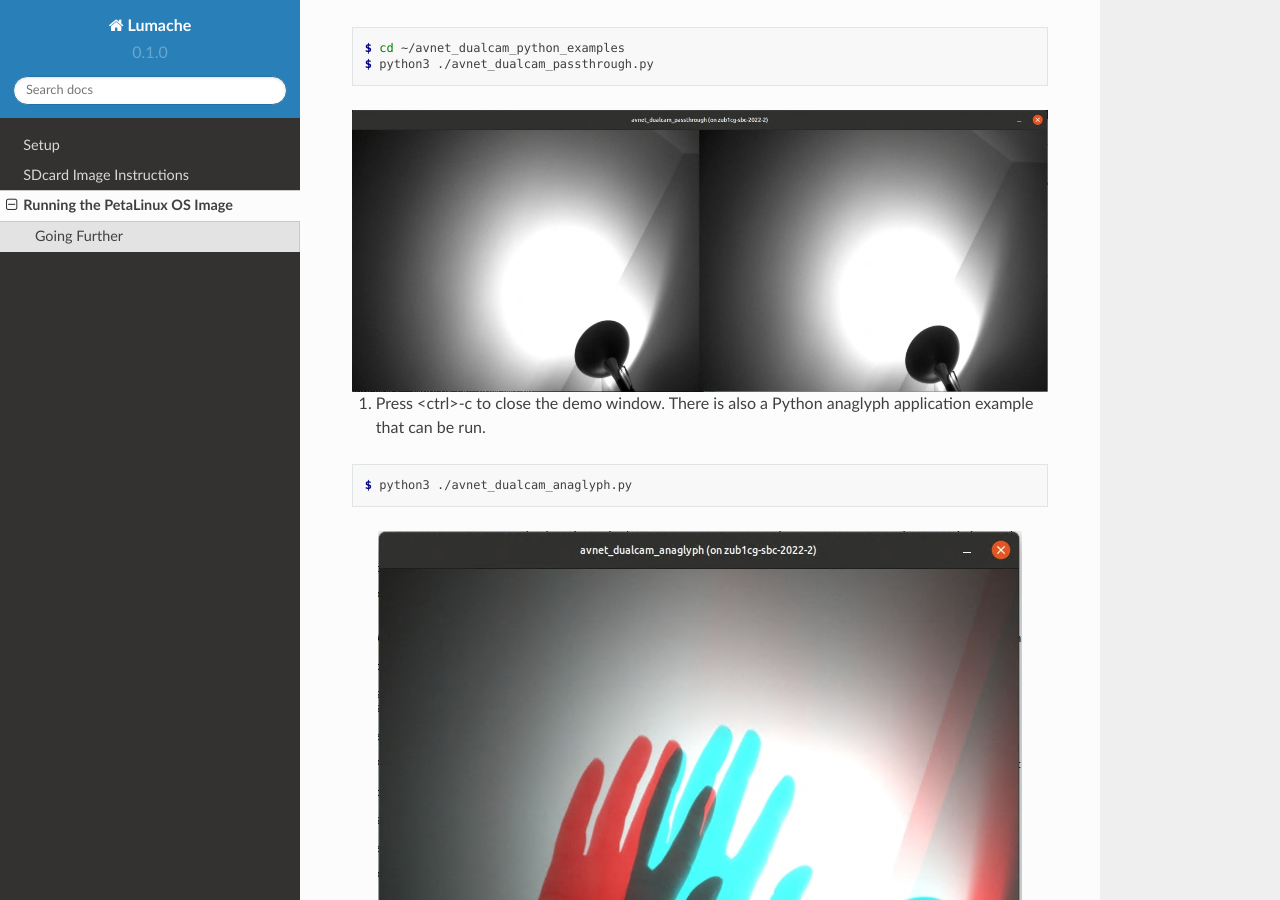
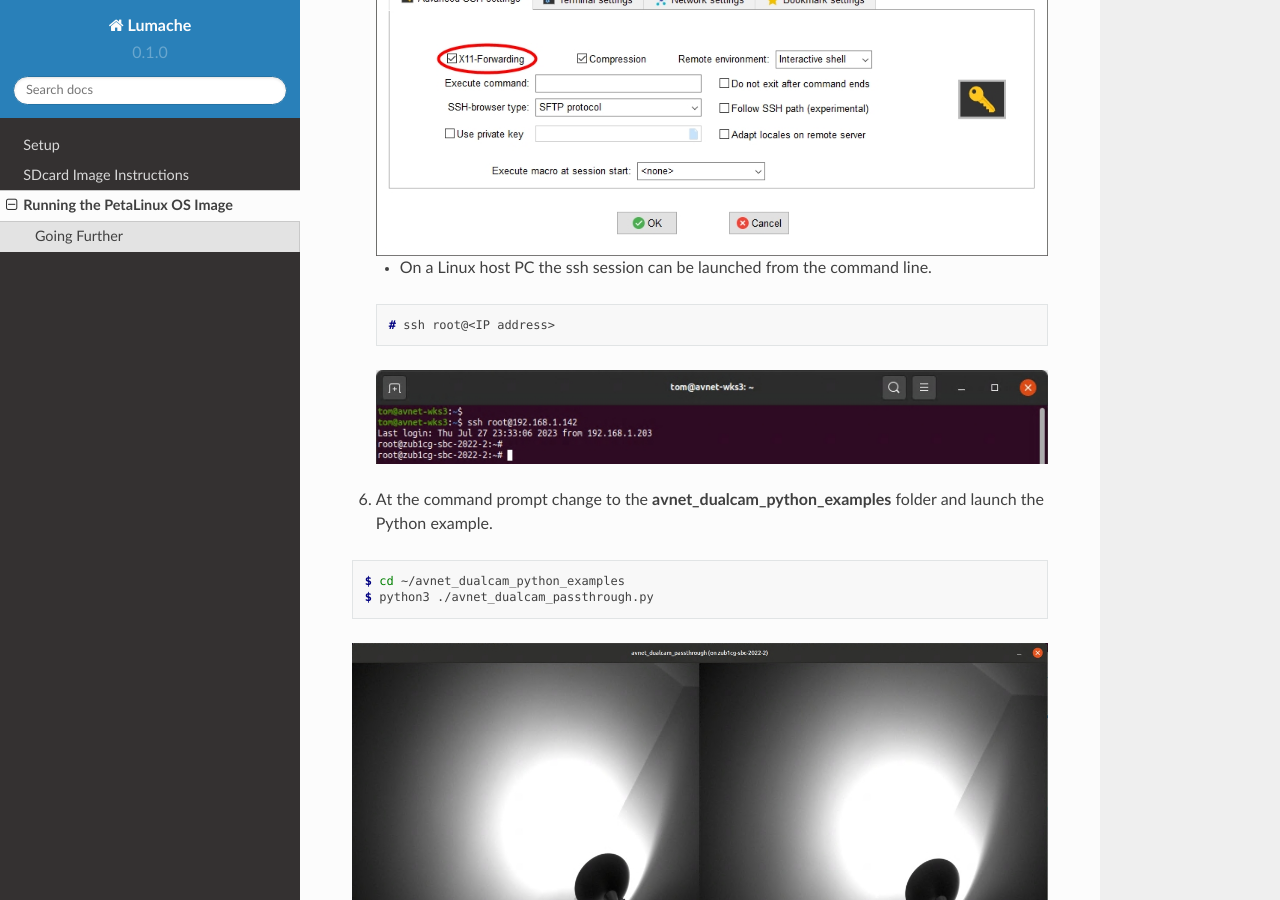
Before and after one commit to Avnet/hsio-dualcam-rtd, a Sphinx documentation site: the page built from docs/source/linux_demo.rst, in a window 1280 px wide and 900 px high, scrolled down 1718 px. Built offline with Sphinx 7.4.7 and the Read the Docs theme 2.0.0, drawn with Linux system fonts in a browser that asks for light colours; some of the changed lines change nothing that is shown.

Commit message:
linux_demo fix format & indents

```diff
--- a/docs/source/linux_demo.rst
+++ b/docs/source/linux_demo.rst
@@ -6,21 +6,21 @@
 .. image:: images/DualCam_mounted_ZUBoard.jpg
     :align: center
 
-#. Set the J3 jumper on the ZUBoard to 1.2V I/O.  This is required for the MIPI interface for the cameras.
+1. Set the J3 jumper on the ZUBoard to 1.2V I/O.  This is required for the MIPI interface for the cameras.
 
 .. image:: images/zuboard_j3_jumper.jpg
     :align: center
 
-#. Press the power switch (SW7) to turn on the board.  Once the board boots you will be prompted for login credentials.
+2. Press the power switch (SW7) to turn on the board.  Once the board boots you will be prompted for login credentials.
     * Login: root (no password required)
 
-#. Open a UART console connection to the ZUBoard 1CG
+3. Open a UART console connection to the ZUBoard 1CG
     * Baud 115200
     * 8 bits
     * No parity
     * 1 stop bit
 
-#. In the UART console for the ZUBoard 1CG, determine the assigned IP address of the ZUBoard.
+4. In the UART console for the ZUBoard 1CG, determine the assigned IP address of the ZUBoard.
 
 .. code-block:: console
 
@@ -29,23 +29,21 @@
 .. image:: images/zuboard_ifconfig.jpg
     :align: center
 
-#. Launch a ssh session to the ZUBoard 1CG.
+5. Launch a ssh session to the ZUBoard 1CG.
 
-    * On a Windows host PC the MobaXterm  X11 terminal software is needed to run a ssh session.  Download MobaXterm for your host at `<https://mobaxterm.mobatek.net/>`_ and install it, then launch MobaXterm and start a new ssh session with the IP address of the ZUBoard 1CG and make sure X11-Forwarding is enabled.
+  * On a Windows host PC the MobaXterm  X11 terminal software is needed to run a ssh session. Download MobaXterm for your host at `<https://mobaxterm.mobatek.net/>`_ and install it, then launch MobaXterm and start a new ssh session with the IP address of the ZUBoard 1CG and make sure X11-Forwarding is enabled.
 
-.. image:: images/mobaxterm_ssh.jpg
-    :align: center
+  .. image:: images/mobaxterm_ssh.jpg
 
-    * On a Linux host PC the ssh session can be launched from the command line.
+  * On a Linux host PC the ssh session can be launched from the command line.
 
-.. code-block:: console
+  .. code-block:: console
 
     # ssh root@<IP address>
 
-.. image:: images/linux_ssh.jpg
-    :align: center
+  .. image:: images/linux_ssh.jpg
 
-#. At the command prompt change to the **avnet_dualcam_python_examples** folder and launch the Python example.
+6. At the command prompt change to the **avnet_dualcam_python_examples** folder and launch the Python example.
 
 .. code-block:: console
 
@@ -55,7 +53,7 @@
 .. image:: images/dualcam_passthrough.jpg
     :align: center
 
-#. Press <ctrl>-c to close the demo window.  There is also a Python anaglyph application example that can be run.
+7. Press <ctrl>-c to close the demo window.  There is also a Python anaglyph application example that can be run.
 
 .. code-block:: console
 
@@ -64,7 +62,7 @@
 .. image:: images/dualcam_anaglyph.jpg
     :align: center
 
-#. Press <ctrl>-c to close the demo window.
+8. Press <ctrl>-c to close the demo window.
 
 Going Further
 ^^^^^^^^^^^^^
```
